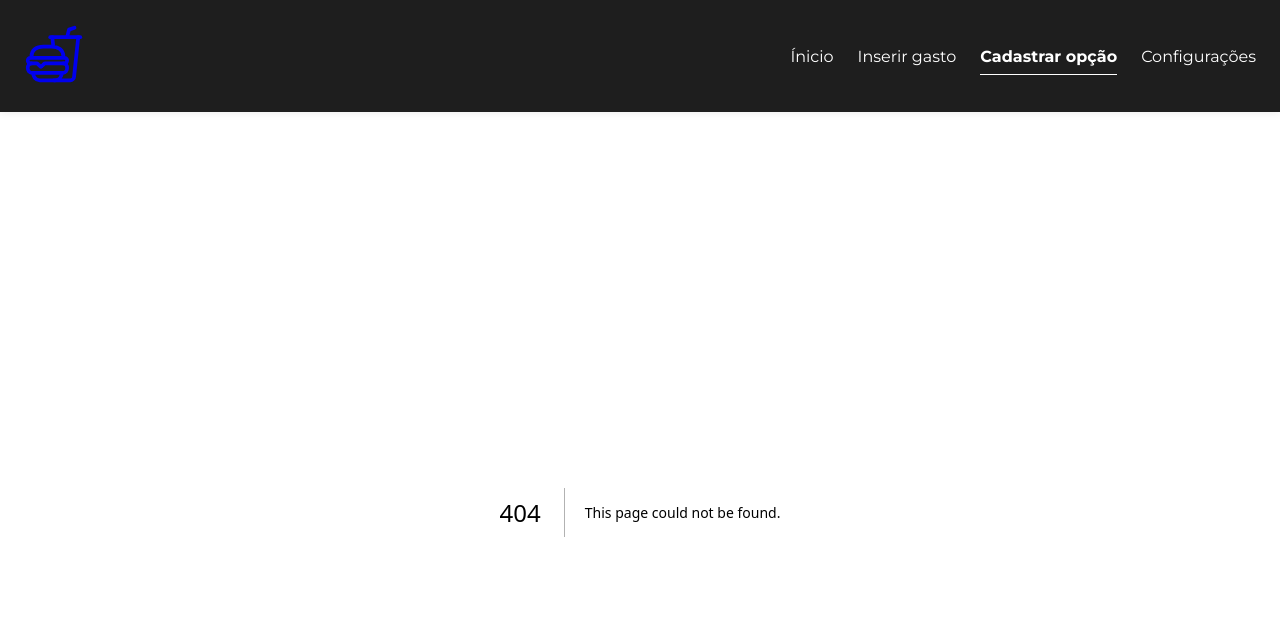
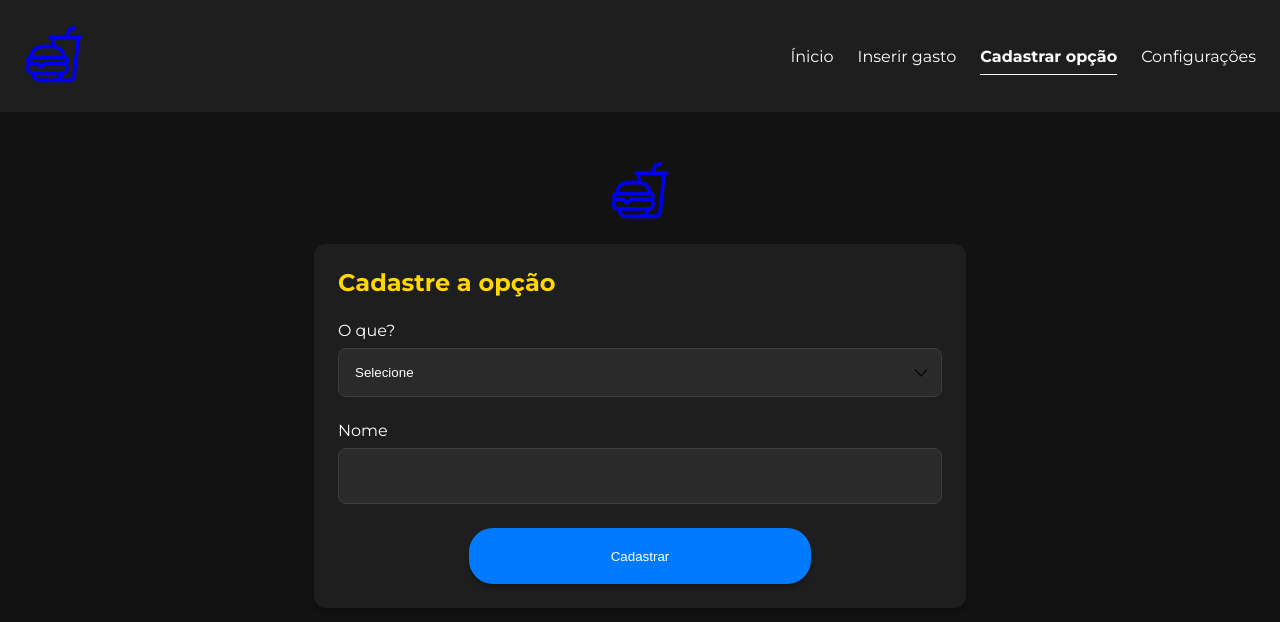
Before and after one commit to nerylucastoledo/controla-gastos-front, a Next.js app: page /new-option in a window 1280 px wide. Before the commit this address had no page. Shown: the top 622 px of the page. Built offline with nearby package versions, Linux system fonts and the light colour scheme.

Commit message:
page new-option

```diff
--- a/app/layout.tsx
+++ b/app/layout.tsx
@@ -11,7 +11,7 @@ import { PiSealBold } from "react-icons/pi";
 
 const montserrat = Montserrat({ subsets: ['latin'] })
 
-export default function RootLayout({ children, modal }: { children: React.ReactNode, modal: React.ReactNode }) {
+export default function RootLayout({ children }: { children: React.ReactNode }) {
   const links = [
     {
       name: "Ínicio",
@@ -42,7 +42,6 @@ export default function RootLayout({ children, modal }: { children: React.ReactN
 
         <Providers>
           { children }
-          { modal }
         </Providers>
       </body>
     </html>
--- /dev/null
+++ b/app/new-option/layout.tsx
@@ -0,0 +1,7 @@
+export default function NewexpenseLayout({ children }: Readonly<{ children: React.ReactNode; }>) {
+  return (
+    <>
+      {children}
+    </>
+  );
+}
--- /dev/null
+++ b/app/new-option/page.tsx
@@ -0,0 +1,118 @@
+"use client"
+
+import styles from "../styles/pages/home.module.scss";
+import stylesNewExpense from "../styles/pages/new-expense.module.scss";
+
+import { IoFastFoodOutline } from 'react-icons/io5'
+
+import { fetcherPost } from "../utils";
+
+import { Input } from "../components/input/input";
+import Link from "next/link";
+import { useUser } from "../context/user";
+import { useState } from "react";
+import Toast from "../components/toast/toast";
+import { Select } from "../components/select/select";
+
+interface Body {
+  _id?: string;
+  username: string;
+  name: string;
+  color?: string;
+}
+
+export default function NewOption() {
+  const { username } = useUser();
+  const [name, setName] = useState("");
+  const [color, setColor] = useState("");
+  const [type, setType] = useState("");
+  const [toastCustom, setToastCustom] = useState({ error: true, message: ""});
+  const [showToast, setShowToast] = useState(false);
+
+  const handleToast = (error: boolean, message: string) => {
+    setToastCustom({ error, message })
+    setShowToast(true)
+    setTimeout(() => setShowToast(false), 2000);
+  }
+
+  const resetOptions = () => {
+    setName("")
+    setColor("")
+    setName("")
+  }
+
+  const handleSubmit = async (e: React.FormEvent) => {
+    e.preventDefault();
+
+    try {
+      const body: Body = {
+        username,
+        name,
+        ...(type === "cards" ? { color } : {})
+      };
+
+      const response = await fetcherPost<Body, { message: string }>(
+        `http://localhost:4000/api/${type}`,
+        "POST",
+        body
+      );
+      handleToast(true, response.message)
+      resetOptions()
+    } catch (err) {
+      handleToast(false, (err as Error).message);
+    }
+  }
+
+  return (
+    <section className={`container ${stylesNewExpense.new_expense}`}>
+      {showToast && (
+        <Toast success={toastCustom.error} message={toastCustom.message} />
+      )}
+      <div className={styles.container_home}>
+        <Link href={"/"}>
+					<IoFastFoodOutline size={60}/>
+				</Link>
+
+        <form onSubmit={handleSubmit}>
+          <h1 className="title">Cadastre a opção</h1>
+
+          <Select
+            id='type'
+            label='O que?'
+            data-testid="name-select"
+            value={type}
+            onChange={({ target }) => setType(target.value)}
+            required
+          >
+            <option value={""} disabled>Selecione</option>
+            <option value={"peoples"}>Pessoa</option>
+            <option value={"cards"}>Cartão</option>
+          </Select>
+
+          <Input
+            label="Nome"
+            type="text"
+            name="name"
+            data-testid="name"
+            required
+            value={name}
+            onChange={({ target }) => setName(target.value)}
+          />
+
+          {type === "cards" && (
+            <Input
+              label="Cor"
+              type="color"
+              name="color"
+              data-testid="cor"
+              required
+              value={color}
+              onChange={({ target }) => setColor(target.value)}
+            />
+          )}
+          <input type="submit" value="Cadastrar" className="button button__primary" />
+        </form>
+      </div>
+    </section>
+  );
+}
--- a/app/styles/components/modal-form.module.scss
+++ b/app/styles/components/modal-form.module.scss
@@ -43,10 +43,6 @@
 				margin-top: -44px;
 				margin-right: -32px;
 			}
-
-			.select {
-				margin-top: 16px;
-			}
 	  }
 	}
 }
--- a/app/styles/globals.scss
+++ b/app/styles/globals.scss
@@ -68,10 +68,6 @@ body {
 				margin-right: -32px;
 			}
 	  }
-	}
-
-	select {
-		margin-top: 16px;
 	}
 }
 
```
